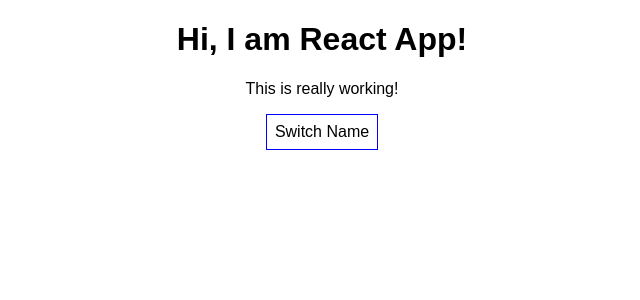
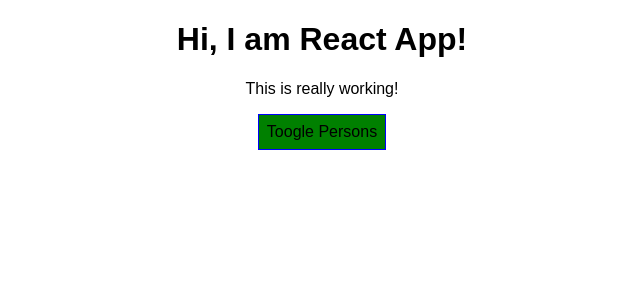
Before and after one commit to gabifija/react-redux-app, a React (Create React App) app: page / in a window 1280 px wide. Shown: the top 300 px of the page, without its empty margins (318-958 px from the left). Built offline with nearby package versions, Linux system fonts and the light colour scheme.

Commit message:
Setup styles dynamically

```diff
--- a/src/App.js
+++ b/src/App.js
@@ -53,7 +53,7 @@ class App extends Component {
 
   render() {
   	const style = {
-  		backgroundColor: 'white',
+  		backgroundColor: 'green',
   		font: 'inherit',
   		border: '1px solid blue',
   		padding: '8px',
@@ -75,6 +75,8 @@ class App extends Component {
 	    		})}
 				</div>
   		);
+
+			style.backgroundColor = 'red';
   	}
 
   	return (
@@ -83,7 +85,7 @@ class App extends Component {
       	<p>This is really working!</p>
       	<button
       		style={style}
-        		onClick={this.tooglePersonsHandler}>Switch Name</button>
+      		onClick={this.tooglePersonsHandler}>Toogle Persons</button>
     		{persons}
     	</div>
   	);
```
Lines whose indentation alone changed are shown as unchanged.
